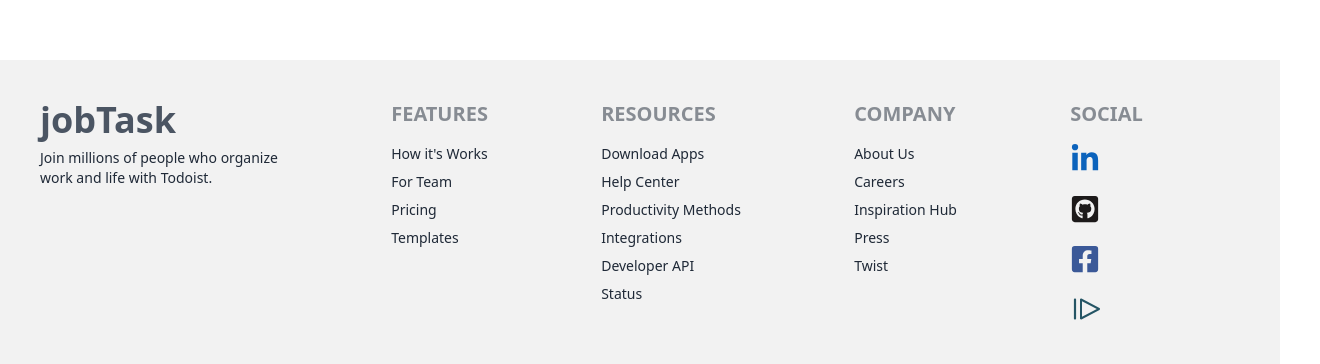
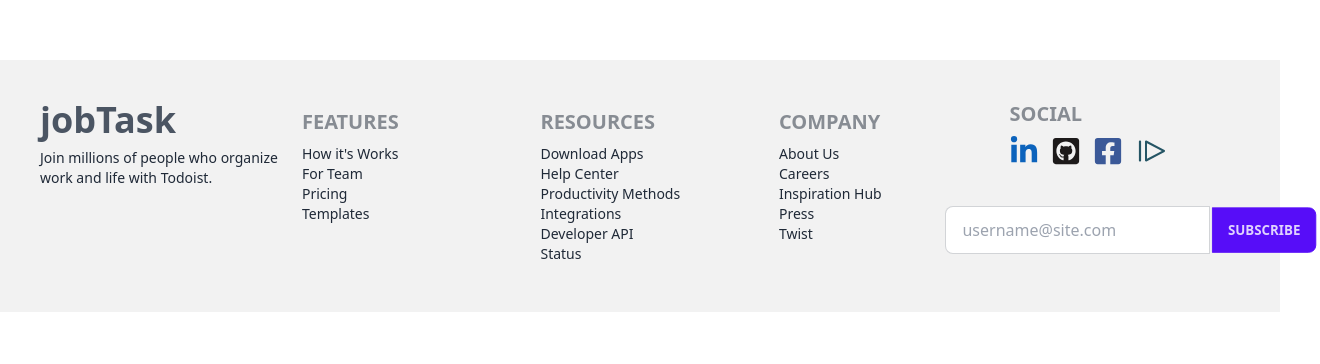
Before and after one commit to naymhossen1b/myTask-Client, a React (Vite) app: page / in a window 1280 px wide. Shown: the part 804-1168 px from the top of the page, 1320 px wide, since content can reach past the window. After the commit the page ends 1116 px from the top, so only its background shows below. Built offline with nearby package versions, Linux system fonts and the light colour scheme; no server answers.

Commit message:
todo section add icon

```diff
--- a/src/Dashboard/AllTasks.jsx
+++ b/src/Dashboard/AllTasks.jsx
@@ -1,6 +1,9 @@
 import { DndProvider, useDrag, useDrop } from "react-dnd";
 import UseTasks from "../Hooks/UseTasks";
 import { HTML5Backend } from "react-dnd-html5-backend";
+import { ImSpinner9 } from "react-icons/im";
+import { TiTickOutline } from "react-icons/ti";
+import { LuListTodo } from "react-icons/lu";
 
 const TaskItem = ({ task, index, moveTask }) => {
   const [{ isDragging }, drag] = useDrag({
@@ -57,7 +60,7 @@
       <DndProvider backend={HTML5Backend}>
         <section className="md:flex grid grid-cols-1 justify-between py-5 border rounded-md px-3 gap-5">
           <div>
-            <h1 className="text-4xl font-medium">To-Do - ({tasks?.length})</h1>
+            <h1 className="text-4xl font-medium flex items-center gap-2">To-Do - ({tasks?.length}) <LuListTodo className="text-orange-700" /></h1>
             <div className="space-y-3 mt-3">
               {tasks?.map((task, index) => (
                 <TaskItem key={task._id} task={task} index={index} moveTask={moveTask} />
@@ -65,7 +68,10 @@
             </div>
           </div>
           <div className="">
-            <h1 className="text-4xl font-medium">Ongoing:</h1>
+            <h1 className="text-4xl font-medium flex items-center gap-2">
+              Ongoing
+              <ImSpinner9 className="animate-spin text-2xl text-green-400" />
+            </h1>
             <div className="space-y-3 mt-3">
               {tasks?.map((task, index) => (
                 <TaskItem key={task._id} task={task} index={index} moveTask={moveTask} />
@@ -73,7 +79,9 @@
             </div>
           </div>
           <div>
-            <h1 className="text-4xl font-medium">Completed</h1>
+            <h1 className="text-4xl font-medium flex items-center gap-2">
+              Completed <TiTickOutline className="text-green-600" />
+            </h1>
             <div className="space-y-3 mt-3">
               {tasks?.map((task, index) => (
                 <TaskItem key={task._id} task={task} index={index} moveTask={moveTask} />
--- a/src/Home/Banner.jsx
+++ b/src/Home/Banner.jsx
@@ -14,7 +14,7 @@
           Become focused, organized, and calm with myTask. The world’s <br />
           #1 task manager and to-do list app.
         </p>
-        <div className="flex items-center justify-center">
+        <div className="flex items-center justify-center pb-4 md:pb-0">
           <Link to="dashboardLayout/myTask">
             <button className="bg-fuchsia-800 text-white text-xl font-bold border rounded-full px-4 py-2">
               Let’s Explore
--- a/src/Hooks/SecureAxios.js
+++ b/src/Hooks/SecureAxios.js
@@ -1,7 +1,7 @@
 import axios from "axios";
 
 const SecureAxios = axios.create({
-  baseURL: "https://my-task-server-indol.vercel.app",
+  baseURL: "http://localhost:5000",
   withCredentials: true,
 });
 
--- a/src/Router/PrivateRoute.jsx
+++ b/src/Router/PrivateRoute.jsx
@@ -1,7 +1,6 @@
 /* eslint-disable react/prop-types */
 import { Navigate, useLocation } from "react-router-dom";
 import UseAuth from "../Hooks/useAuth";
-// import { ImSpinner9 } from "react-icons/im";
 
 const PrivateRoute = ({ children }) => {
   const { user, loading } = UseAuth();
--- a/src/Shared/Footer/Footer.jsx
+++ b/src/Shared/Footer/Footer.jsx
@@ -13,7 +13,8 @@
             Join millions of people who organize <br /> work and life with Todoist.
           </p>
         </aside>
-        <nav className="font-medium">
+        <footer className="grid md:grid-cols-4 grid-cols-2">
+          <nav className="font-medium menu">
             <header className="footer-title text-xl">Features</header>
             <a className="link link-hover">How it's Works</a>
             <Link to="forTeam">
@@ -26,7 +27,7 @@
               <a className="link link-hover">Templates</a>
             </Link>
           </nav>
-        <nav className="font-medium">
+          <nav className="font-medium menu">
             <header className="footer-title text-xl">Resources</header>
             <a className="link link-hover">Download Apps</a>
             <a className="link link-hover">Help Center</a>
@@ -35,7 +36,7 @@
             <a className="link link-hover">Developer API</a>
             <a className="link link-hover">Status</a>
           </nav>
-        <nav className="font-medium">
+          <nav className="font-medium menu">
             <header className="footer-title text-xl">Company</header>
             <a className="link link-hover">About Us</a>
             <a className="link link-hover">Careers</a>
@@ -45,7 +46,7 @@
           </nav>
           <nav>
             <header className="footer-title text-xl">Social</header>
-          <div className="grid text-3xl space-y-5">
+            <div className=" flex gap-3 items-center text-3xl">
               <a className=" text-[#0C63BC]" href="https://www.linkedin.com/in/naymhossen1b">
                 <FaLinkedinIn />
               </a>
@@ -59,7 +60,16 @@
                 <RxResume />
               </a>
             </div>
+            <div className="hidden md:join mt-10 -ml-16">
+              <input
+                type="text"
+                placeholder="username@site.com"
+                className="input input-bordered join-item"
+              />
+              <button className="btn btn-primary join-item">Subscribe</button>
+            </div>
           </nav>
+        </footer>
       </footer>
     </div>
   );
--- a/src/Shared/Heder/Header.jsx
+++ b/src/Shared/Heder/Header.jsx
@@ -37,7 +37,27 @@
             <ul
               tabIndex={0}
               className="menu menu-sm dropdown-content mt-3 z-[1] p-2 shadow bg-base-100 rounded-box w-52"
-            ></ul>
+            >
+              <nav className="menu space-y-3">
+              <Link to="/">Home</Link>
+              <Link to="/feature">Feature</Link>
+              <Link to="/forTeam">For Team</Link>
+              <Link className="border-gray-600 md:border-r-2 md:pr-5" to="/pricing">Pricing</Link>
+              {user ? (
+                <>
+                  <button onClick={() => handleLogout()}
+                  className="bg-lime-500 rounded-full px-2 py-3"
+                  >
+                    <Link>Logout</Link>
+                  </button>
+                </>
+              ) : (
+                <>
+                  <Link to="/login">Login</Link>
+                </>
+              )}
+            </nav>
+            </ul>
           </div>
           <a className="font-bold text-xl">myTask</a>
         </div>
```
Lines whose indentation alone changed are shown as unchanged.
